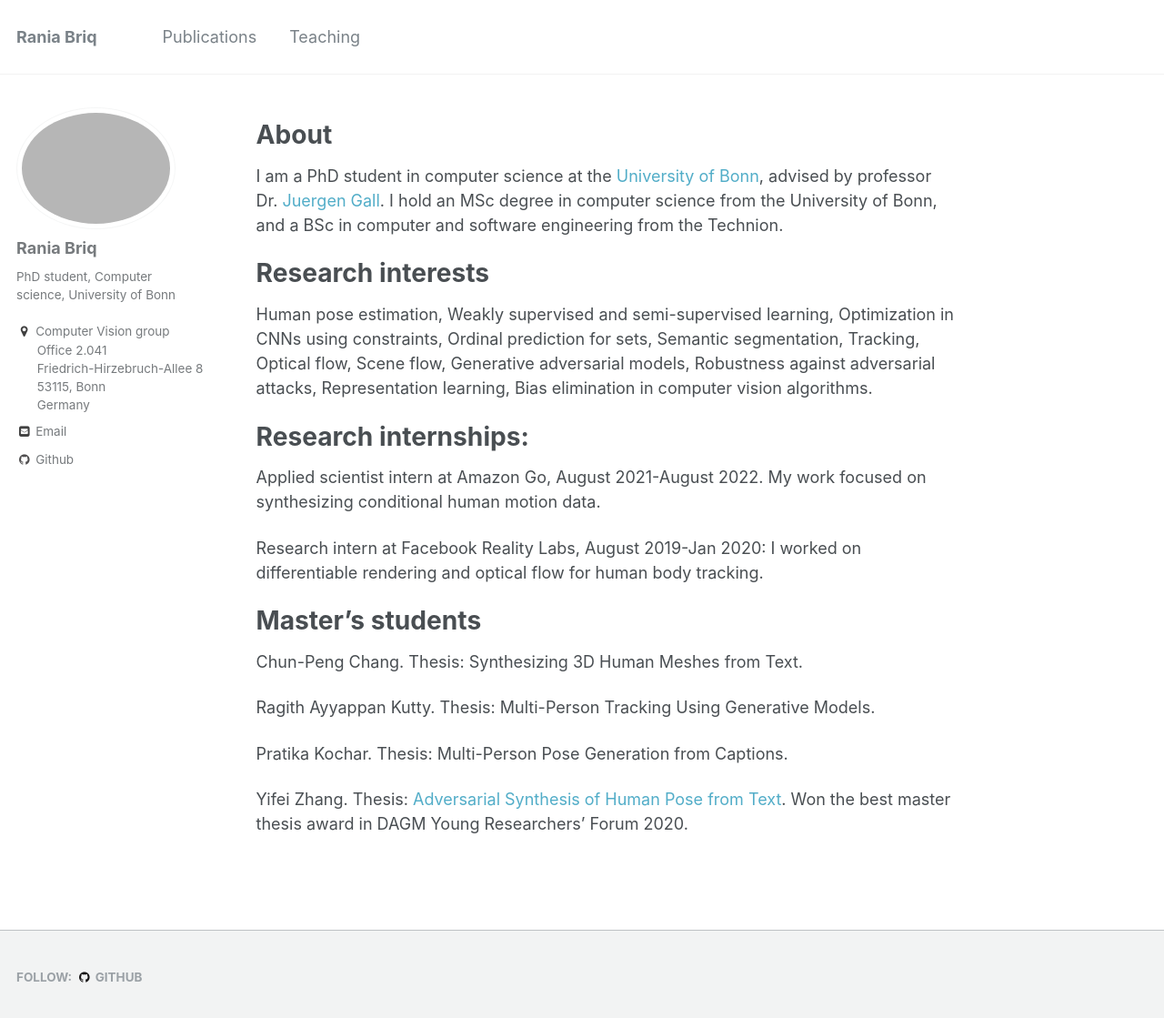
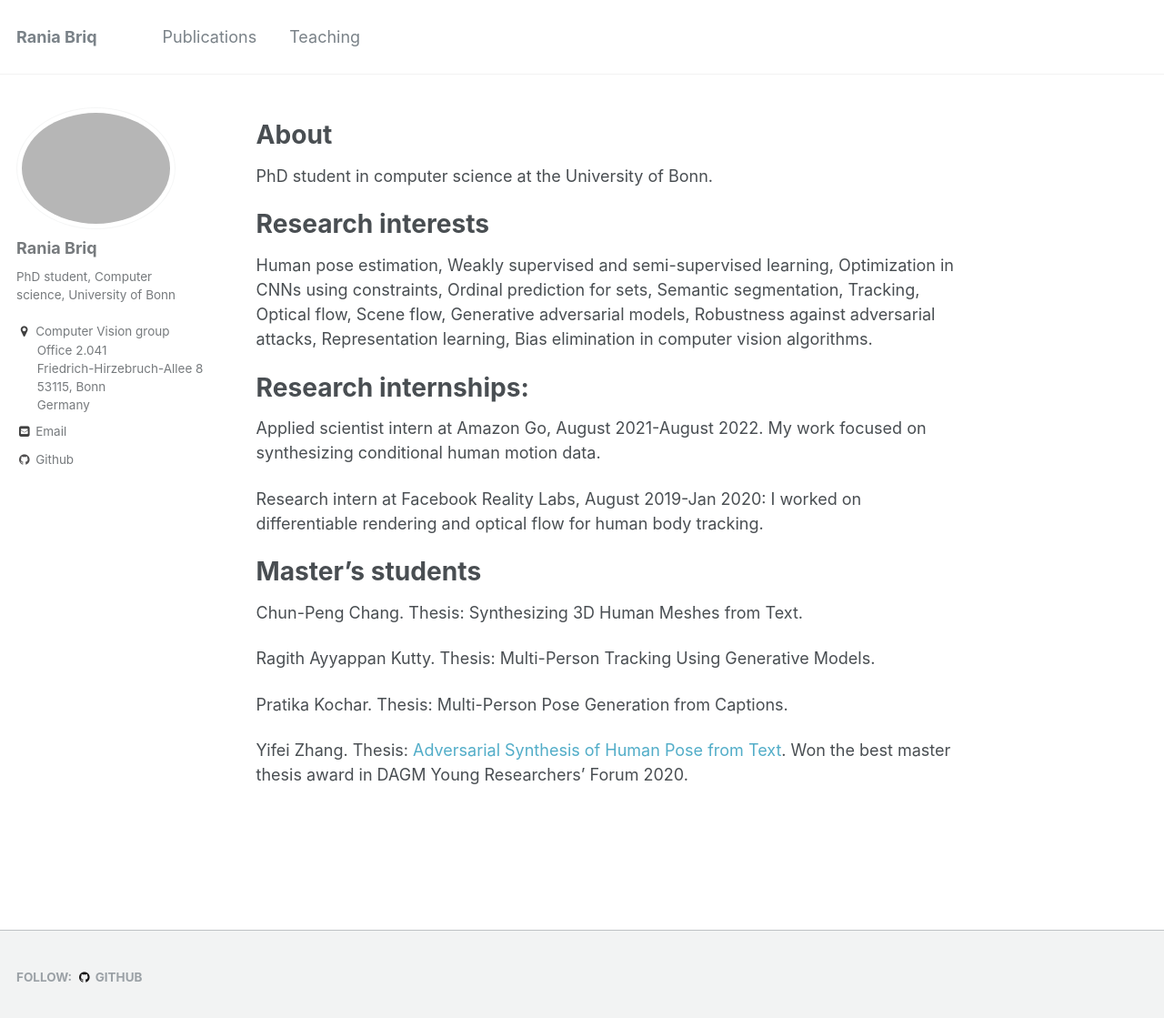
Before and after one commit to briqr/briqr.github.io, a Jekyll site: the page built from _pages/about.md, in a window 1280 px wide and 1132 px high. Shown: the top 1119 px of the window at 91% size. Built offline with Jekyll 4.4.1, drawn with Linux system fonts in a browser that asks for light colours.

Commit message:
Update about.md

```diff
--- a/_pages/about.md
+++ b/_pages/about.md
@@ -15,7 +15,7 @@ redirect_from:
 
 About
 ======
-I am a PhD student in computer science at the [University of Bonn](https://www.uni-bonn.de/), advised by professor Dr. [Juergen Gall](https://pages.iai.uni-bonn.de/gall_juergen/). I hold an MSc degree in computer science from the University of Bonn, and a BSc in computer and software engineering from the Technion.
+PhD student in computer science at the University of Bonn.
 
 
 Research interests
```
